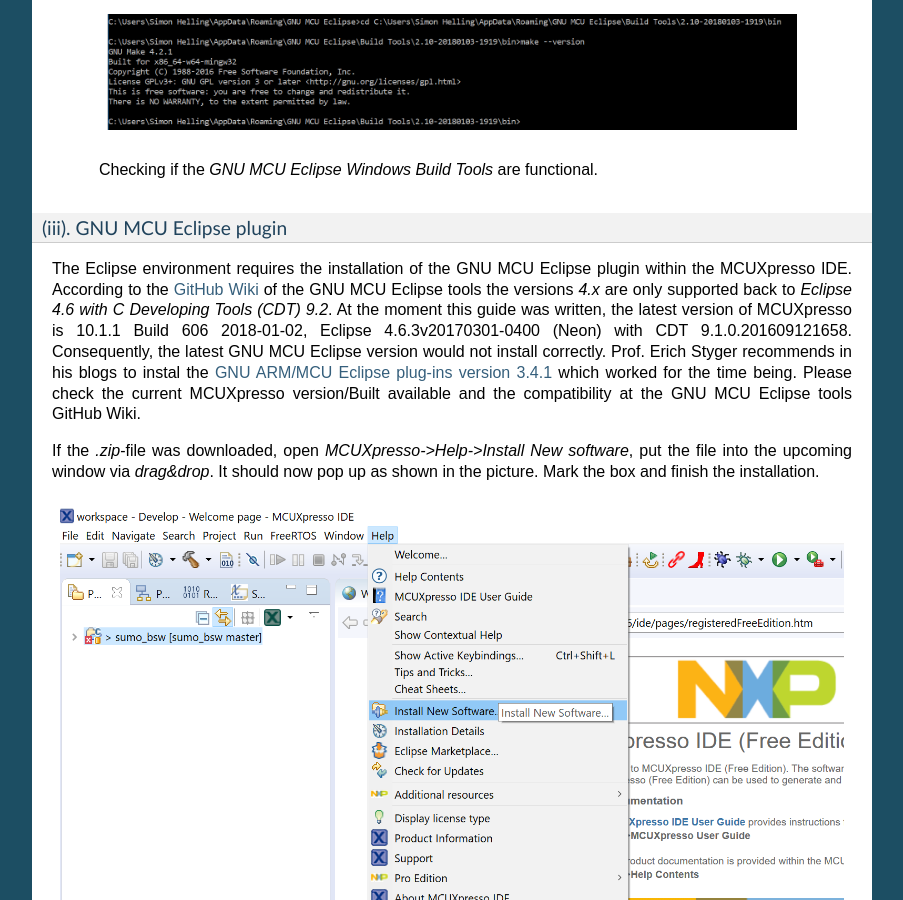
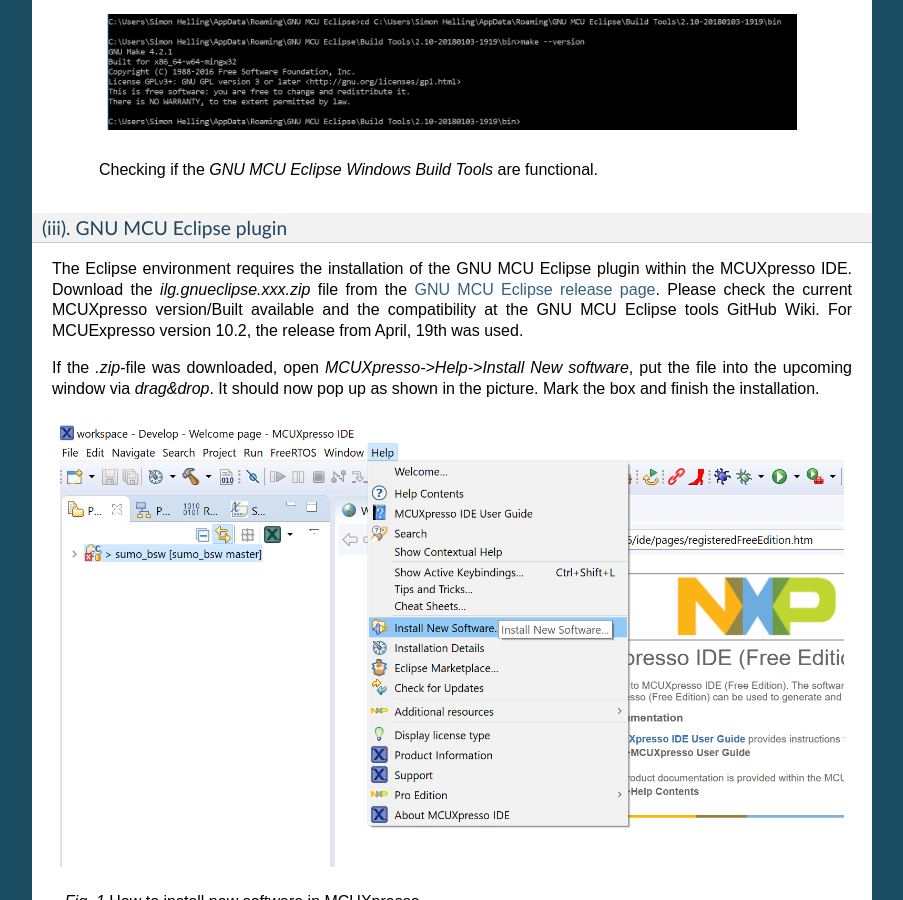
Before and after one commit to gfre/sumo_bsw, a Sphinx documentation site: the page built from Docs/installationguide/installationguide.rst, in a window 1280 px wide and 900 px high, scrolled down 2563 px. Shown: the whole window, without its empty margins (198-1101 px from the left). Built offline with Sphinx 7.4.7, drawn with Linux system fonts in a browser that asks for light colours; formulas are drawn with MathJax 3; pages that are not in the unit, such as notebooks, are missing from menus.

Commit message:
-minor change

```diff
--- a/Docs/installationguide/installationguide.rst
+++ b/Docs/installationguide/installationguide.rst
@@ -100,10 +100,9 @@
 
 (iii). GNU MCU Eclipse plugin
 *****************************
-The Eclipse environment requires the installation of the GNU MCU Eclipse plugin within the MCUXpresso IDE. According to the `GitHub Wiki <https://gnu-mcu-eclipse.github.io/plugins/install/>`_ of the GNU MCU Eclipse tools
-the versions *4.x* are only supported back to *Eclipse 4.6 with C Developing Tools (CDT) 9.2*. At the moment this guide was written, the latest version of MCUXpresso is 10.1.1 Build 606 2018-01-02, Eclipse 4.6.3v20170301-0400 (Neon) with CDT 9.1.0.201609121658.
-Consequently, the latest GNU MCU Eclipse version would not install correctly. Prof. Erich Styger recommends in his blogs to instal the `GNU ARM/MCU Eclipse plug-ins version 3.4.1  <https://github.com/gnu-mcu-eclipse/eclipse-plugins/releases/tag/v3.4.1-201704251808>`_  which
-worked for the time being. Please check the current MCUXpresso version/Built available and the compatibility at the GNU MCU Eclipse tools GitHub Wiki.
+The Eclipse environment requires the installation of the GNU MCU Eclipse plugin within the MCUXpresso IDE. Download the *ilg.gnueclipse.xxx.zip* file from
+the `GNU MCU Eclipse release page  <https://github.com/gnu-mcu-eclipse/eclipse-plugins/releases>`_. Please check the current MCUXpresso version/Built
+available and the compatibility at the GNU MCU Eclipse tools GitHub Wiki. For MCUExpresso version 10.2, the release from April, 19th was used.
 
 If the *.zip*-file was downloaded, open *MCUXpresso->Help->Install New software*, put the file into the upcoming window via *drag\&drop*. It should
 now pop up as shown in the picture. Mark the box and finish the installation.
```
Also changed, not shown: 2 other files.
